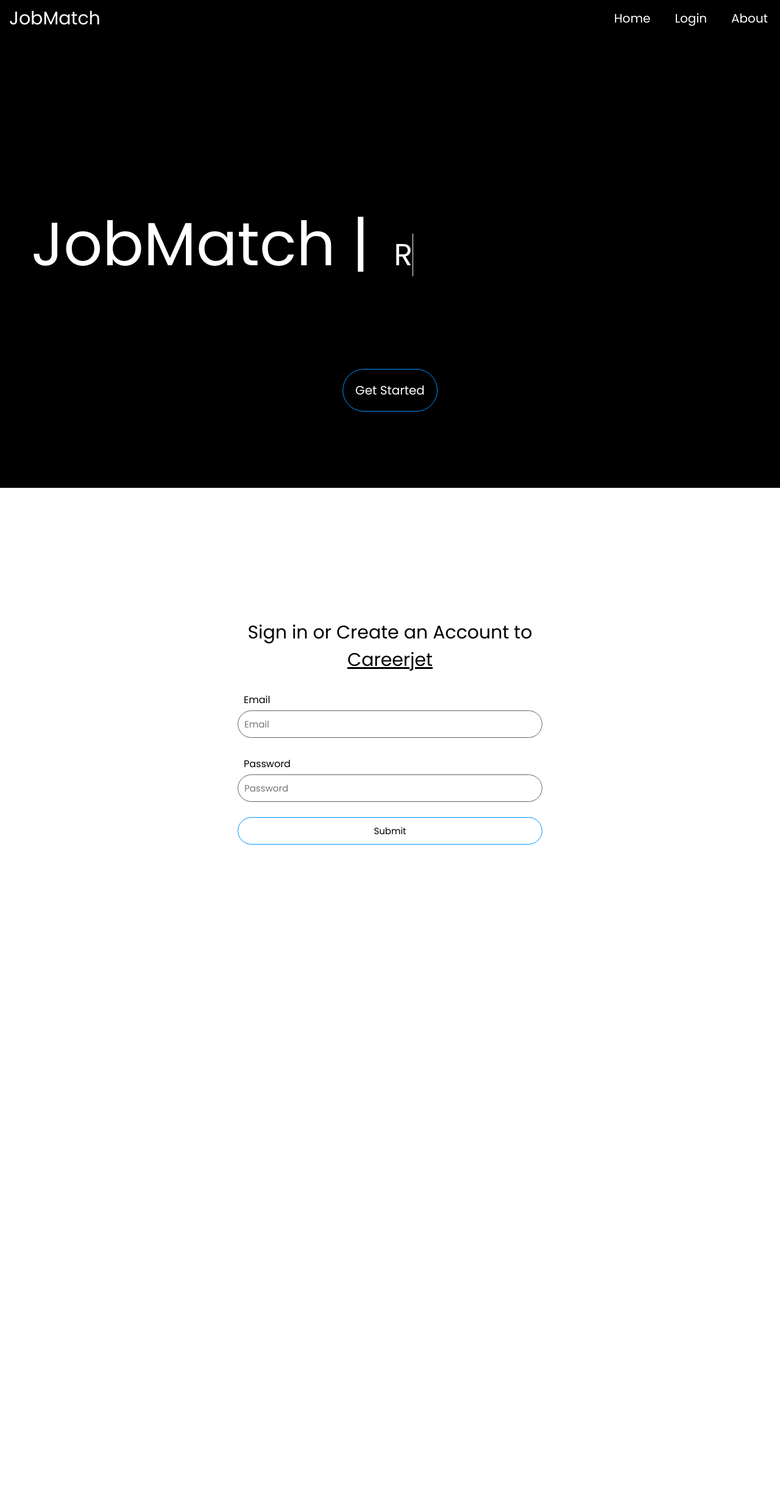
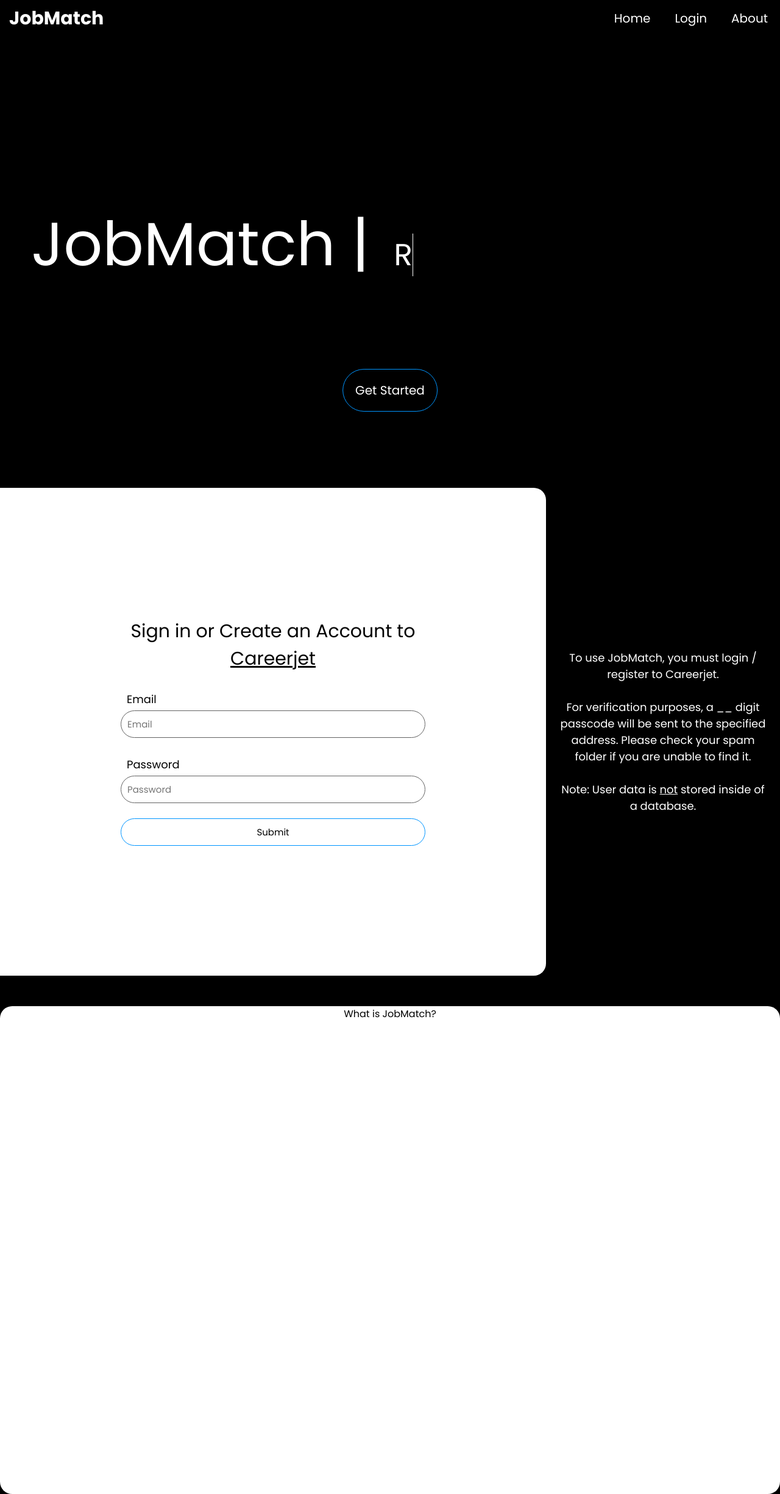
Before and after one commit to Ayush200423/JobMatch, a Flask app: page / in a window 1280 px wide. Shown: the whole page at 61% size. Before the commit the page ends 1385 px from the top, so only its background shows below. Run offline with Flask 2, Linux system fonts and the light colour scheme.

Commit message:
created home page layout

```diff
--- a/templates/css/styles.css
+++ b/templates/css/styles.css
@@ -14,11 +14,19 @@ html {
 .container {
     width: 100vw;
     height: 100vh;
+}
+
+.black-bg {
     background-color: #000000;
 }
 
-.content {
-    background-color: #fff;
+.align-section {
+    display: flex;
+    height: 100vh;
+    width: 70vw;
+    justify-content: center;
+    align-items: center;
+    background-color: blue;
 }
 
 .navbar {
@@ -45,6 +53,10 @@ html {
     color: #fff;
 }
 
+.navbar .logo {
+    font-weight: bold;
+}
+
 .navbar ul {
     list-style: none;
     display: flex;
@@ -61,8 +73,8 @@ html {
     transition-duration: 0.3s;
 }
 
-.website-index {
-    color: white;
+.index .flex-container {
+    color: #fff;
     display: flex;
     height: 100%;
     width: 100%;
@@ -102,12 +114,30 @@ html {
 
 /* ----- authentication.html ------ */
 
-.flex-container {
+.content .flex-container {
     display: flex;
-    height: 100%;
-    width: 100%;
+    flex-direction: row;
+}
+
+.auth-form {
+    width: 70%;
+    height: 100vh;
+    background-color: #fff;
+    display: flex;
     justify-content: center;
     align-items: center;
+    border-radius: 0 20px 20px 0;
+}
+
+.form-info {
+    width: 30%;
+    height: 100vh;
+    color: white;
+    background-color: black;
+    display: flex;
+    justify-content: center;
+    align-items: center;
+    padding: 20px;
 }
 
 .form-title {
@@ -123,6 +153,7 @@ html {
 
 label[for="email"], [for="password"] {
     display: block;
+    font-size: 18px;
     padding: 5px 0 5px 10px;
 }
 
@@ -135,8 +166,9 @@ input[type="email"], [type="password"], [type="submit"] {
     color: black;
 }
 
-input[type="email"]:hover, [type="password"]:hover {
+input[type="email"]:focus, [type="password"]:focus {
     border: 1px solid #0095FF;
+    outline: none;
 }
 
 input[type="submit"]:hover {
@@ -148,4 +180,22 @@ input[type="submit"] {
     border: 1px solid #0095FF;
 }
 
-/* ------------ edit-details ---------------- */
+.info-description {
+    font-size: 18px;
+    text-align: center;
+}
+
+.blackspace {
+    background-color: #000000;
+}
+
+/* ------------ about ---------------- */
+
+.about .flex-container {
+    display: flex;
+    width: 100%;
+    height: 100%;
+    border-radius: 20px;
+    background-color: #fff;
+    justify-content: center;
+}
--- a/templates/home.html
+++ b/templates/home.html
@@ -9,25 +9,25 @@
     <script src="js/homepage.js"></script>
 </head>
 <body>
-    <div class="container">
     <div class="navbar">
         <div class="nav-container">
             <a class="logo" href="home.html">JobMatch</a>
             <ul class="navbar-items">
                 <li>
-                        <a href="#">Home</a>
+                    <a href="#index">Home</a>
                 </li>
                 <li>
-                        <a href="#">Login</a>
+                    <a href="#sign-in">Login</a>
                 </li>
                 <li>
-                        <a href="#">About</a>
+                    <a href="#about">About</a>
                 </li>
             </ul>
         </div>
     </div>
 
-        <div class="website-index">
+    <div class="index container black-bg" id="index">
+        <div class="flex-container">
             <div class="type-writer">
                 <p>JobMatch |
                     <span class="index-typewriter"></span>
@@ -36,15 +36,16 @@
         </div>
 
         <div class="start-button">
-            <a class="button" href="#google">Get Started</a>
+            <a class="button" href="#sign-in">Get Started</a>
         </div>
     </div>
 
-    <div class="content container" id="google">
+    <div class="content container black-bg" id="sign-in">
         <div class="flex-container">
-            <form action="edit-details.html">
+            <div class="auth-form">
+                <form action="upload_resume.html">
                     <div class="form-title">
-                    Sign in or Create an Account to <span><a href="https://www.careerjet.com">Careerjet</a></span>
+                        Sign in or Create an Account to <span><a target="_blank" href="https://www.careerjet.com">Careerjet</a></span>
                     </div>
                     <br>
                     <div>
@@ -62,6 +63,30 @@
                     </div>
                 </form>
             </div>
+
+            <div class="form-info">
+                <div class="info-description">
+                    To use JobMatch, you must login / register to Careerjet.
+                    <br><br>
+                    For verification purposes, a __ digit passcode will be sent to the specified address.
+                    Please check your spam folder if you are unable to find it.
+                    <br><br>
+                    Note: User data is <u>not</u> stored inside of a database.
+                </div>
+            </div>
+        </div>
+    </div>
+
+    <div class="blackspace">
+        <br><br>
+    </div>
+
+    <div class="about container black-bg" id="about">
+        <div class="flex-container">
+            <div class="title">
+                What is JobMatch?
+            </div>
+        </div>
     </div>
 
 </body>
--- a/templates/js/homepage.js
+++ b/templates/js/homepage.js
@@ -1,4 +1,4 @@
-window.addEventListener("load", init);
+window.addEventListener("load", TypewriterInit);
 
 class TypeWriter {
   constructor(spanElement, sentences, wait = 1500) {
@@ -35,12 +35,11 @@ class TypeWriter {
       this.sentenceIndex++;
       typeSpeed = 300;
     }
-
     setTimeout(() => this.type(), typeSpeed)
   }
 }
 
-function init() {
+function TypewriterInit() {
   const spanElement = document.querySelector('.index-typewriter');
   const sentences = ["Upload Your Resume", "Review Your Details", "Apply Within Seconds"]
   new TypeWriter(spanElement, sentences, wait = 1500)
```
Lines whose indentation alone changed are shown as unchanged.
